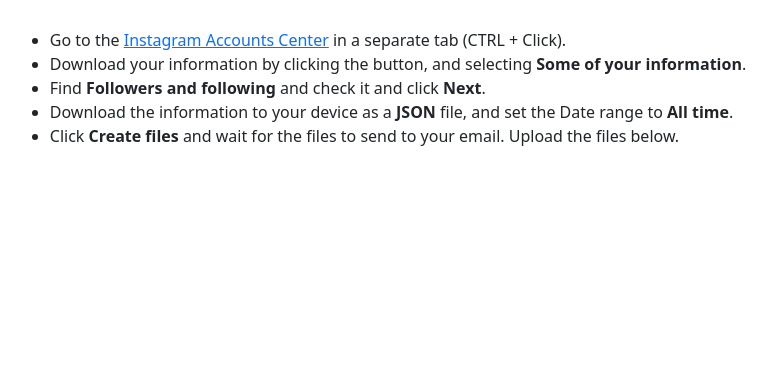
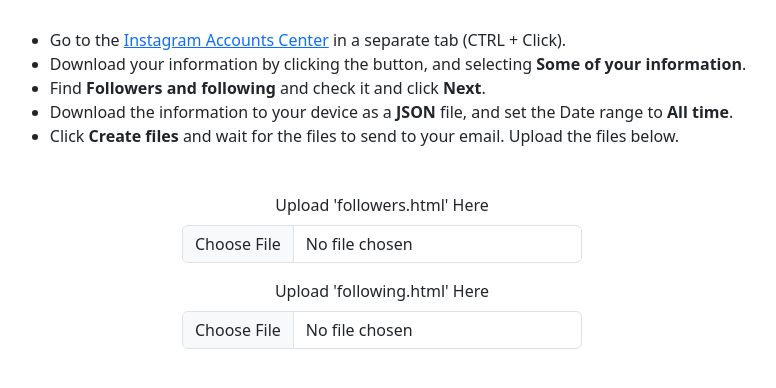
Before and after one commit to JPac2216/Instagram-Unfollower-Detector, a Python web app: template templates/index.html in a window 1280 px wide. Shown: the part 257-645 px from the top of the page, without its empty margins (258-1034 px from the left). Run offline with Jinja, Linux system fonts and the light colour scheme; the template is opened without the code that fills it, so the values that code supplies are empty; some libraries are stand-ins or nearby versions.

Commit message:
Updated styles and index.html

```diff
--- a/static/styles.css
+++ b/static/styles.css
@@ -18,3 +18,15 @@
     align-items: center;
     height: 250px;
   }
+
+.mb-3 {
+  display: flex;
+  flex-direction: column;
+  align-items: center;
+  width: 100%;
+}
+
+  .mb-3 .form-control {
+    width: 50%;
+    max-width: 400px;
+  }
--- a/templates/index.html
+++ b/templates/index.html
@@ -25,6 +25,15 @@
         </ul>
     </div>
 
+    <div class="mb-3">
+        <label for="formFile" class="form-label">Upload 'followers.html' Here</label>
+        <input class="form-control" type="file" id="formFile">
+    </div>
+
+    <div class="mb-3">
+        <label for="formFile" class="form-label">Upload 'following.html' Here</label>
+        <input class="form-control" type="file" id="formFile">
+    </div>
 
 
     <script src="https://cdn.jsdelivr.net/npm/bootstrap@5.3.3/dist/js/bootstrap.bundle.min.js" integrity="sha384-YvpcrYf0tY3lHB60NNkmXc5s9fDVZLESaAA55NDzOxhy9GkcIdslK1eN7N6jIeHz" crossorigin="anonymous"></script>
```
